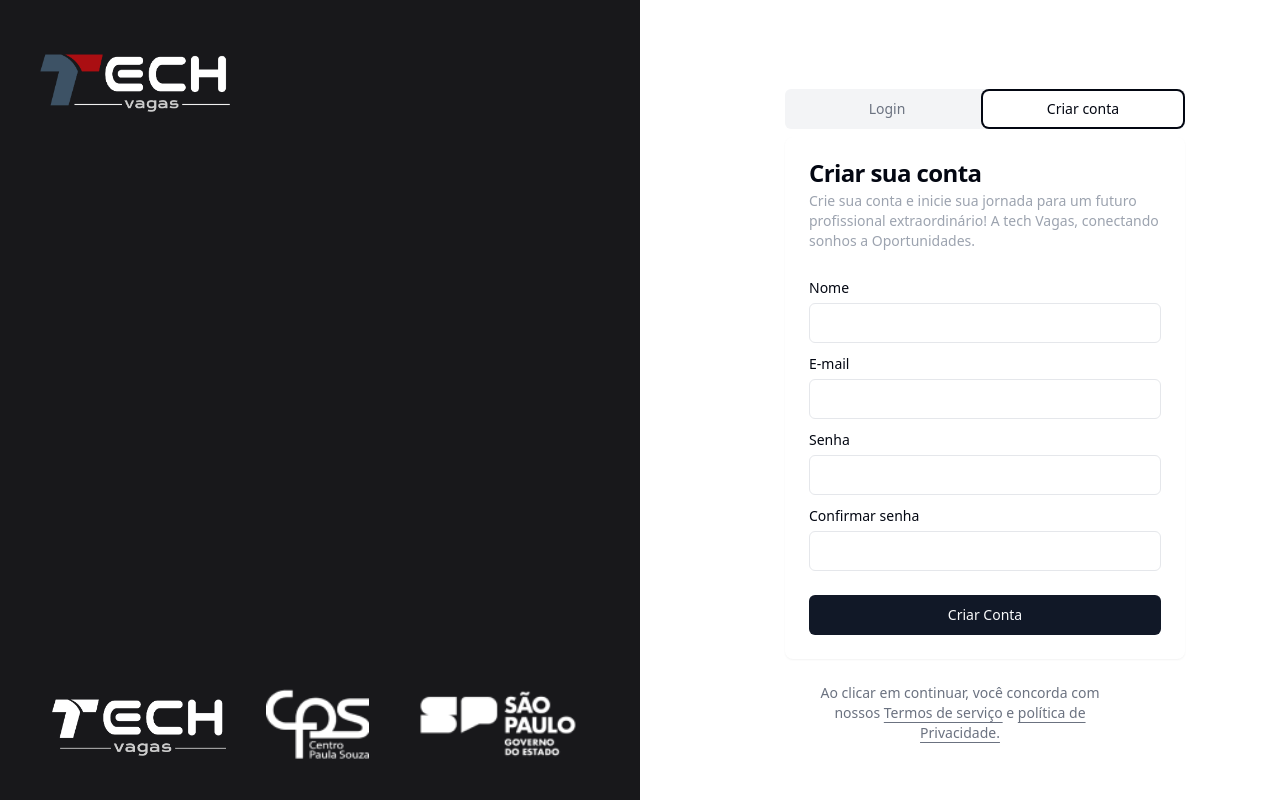
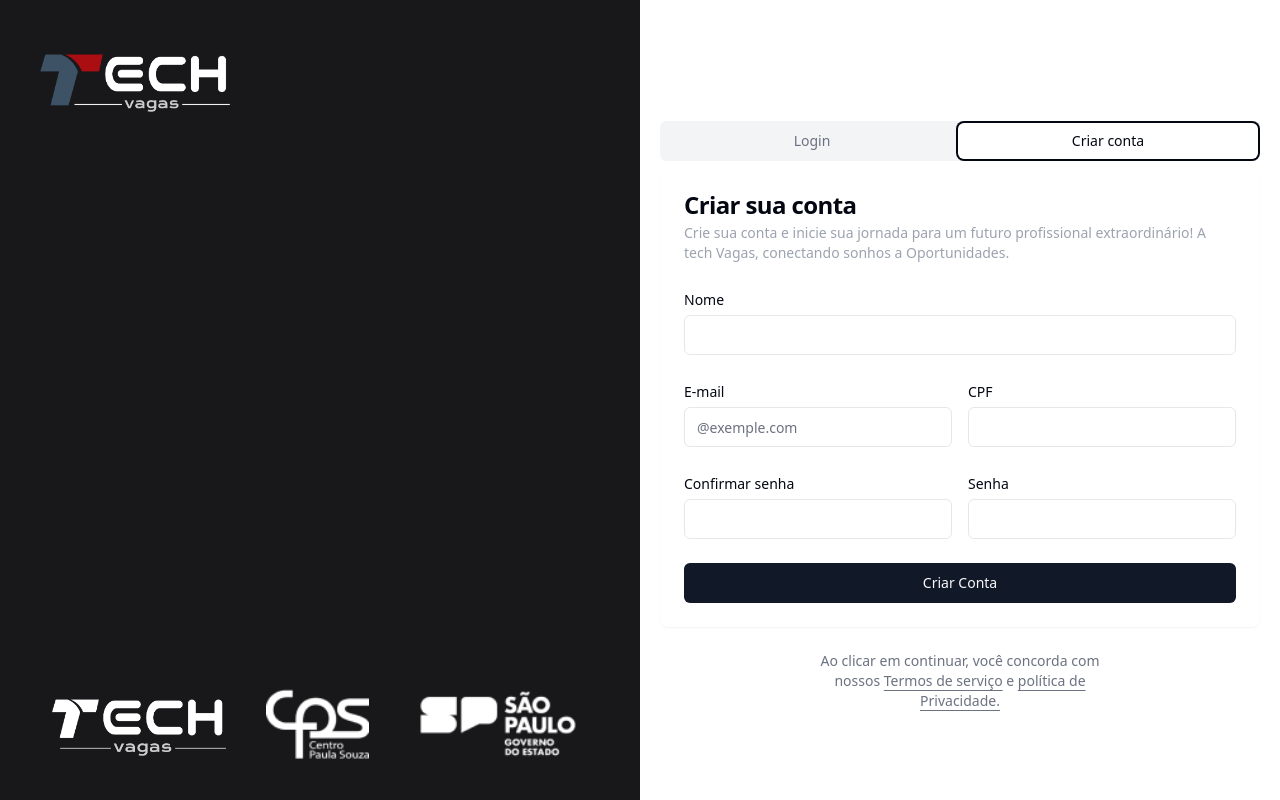
Before and after one commit to guicarsiqsantos/TECH-VAGAS-FRONT-END, a React (Vite) app: page /login in a window 1280 px wide. Both pictures are taken after a click on the tab "Criar conta". Built offline with nearby package versions, Linux system fonts and the light colour scheme.

Commit message:
realizando login

```diff
--- a/src/pages/Login/components/form-create-account.tsx
+++ b/src/pages/Login/components/form-create-account.tsx
@@ -15,6 +15,7 @@ import { Button } from "@/components/ui/button";
 import { Icons } from "@/components/ui/icons";
 import { Badge } from "@/components/ui/badge";
 import api from "@/services/api";
+import Grid from "@mui/material/Grid";
 
 export default function FormCreateAccount() {
   const navigate = useNavigate();
@@ -38,8 +39,12 @@ export default function FormCreateAccount() {
     setIsLoading(true);
     try {
       await api
-        .post("/login", { email: credencial.email, senha: credencial.password })
-        .then(() => {
+        .post("/Sessao/Autentication", {
+          email: credencial.email,
+          senha: credencial.password,
+        })
+        .then((resp) => {
+          console.log(resp.data);
           navigate("/dashboard");
         })
         .finally(() => setIsLoading(false));
@@ -49,7 +54,7 @@ export default function FormCreateAccount() {
   }
 
   return (
-    <Tabs defaultValue="authLogin" className="w-[400px]">
+    <Tabs defaultValue="authLogin" className="w-[600px]">
       <TabsList className="grid w-full grid-cols-2">
         <TabsTrigger value="authLogin">Login</TabsTrigger>
         <TabsTrigger value="account">Criar conta</TabsTrigger>
@@ -97,20 +102,21 @@ export default function FormCreateAccount() {
                 />
               </div>
             </CardContent>
-            <CardFooter className="flex flex-col gap-5">
-              <Link to={"/dashboard"}>
-                <Button disabled={isLoading} className="w-full">
-                  {/* {isLoading && (
+            <CardFooter>
+              {/* <Link to={"/dashboard"}> */}
+              <Button disabled={isLoading} type="submit" className="w-full">
+                {isLoading && (
                   <Icons.spinner className="mr-2 h-4 w-4 animate-spin" />
-                )} */}
+                )}
                 Entrar
               </Button>
-              </Link>
+              {/* </Link> */}
               {message && <Badge variant="outline">⛔ {message}</Badge>}
             </CardFooter>
           </Card>
         </form>
       </TabsContent>
+
       <TabsContent value="account">
         <Card className="border-none">
           <CardHeader>
@@ -120,23 +126,42 @@ export default function FormCreateAccount() {
               extraordinário! A tech Vagas, conectando sonhos a Oportunidades.
             </CardDescription>
           </CardHeader>
+
           <CardContent className="space-y-2">
             <div className="space-y-1">
               <Label htmlFor="current">Nome</Label>
-              <Input id="current" type="password" />
+              <Input id="current" type="text" />
             </div>
+
+            <Grid container spacing={2}>
+              <Grid item xs={12} md={6}>
                 <div className="space-y-1">
                   <Label htmlFor="current">E-mail</Label>
-              <Input id="current" type="password" />
+                  <Input id="current" type="text" placeholder="@exemple.com" />
                 </div>
+              </Grid>
+              <Grid item xs={12} md={6}>
+                <div className="space-y-1">
+                  <Label htmlFor="current">CPF</Label>
+                  <Input id="current" type="text" />
+                </div>
+              </Grid>
+            </Grid>
+
+            <Grid container spacing={2}>
+              <Grid item xs={12} md={6}>
+                <div className="space-y-1">
+                  <Label htmlFor="new">Confirmar senha</Label>
+                  <Input id="new" type="password" />
+                </div>
+              </Grid>
+              <Grid item xs={12} md={6}>
                 <div className="space-y-1">
                   <Label htmlFor="current">Senha</Label>
                   <Input id="current" type="password" />
                 </div>
-            <div className="space-y-1">
-              <Label htmlFor="new">Confirmar senha</Label>
-              <Input id="new" type="password" />
-            </div>
+              </Grid>
+            </Grid>
           </CardContent>
           <CardFooter>
             <Button className="w-full">Criar Conta</Button>
--- a/src/pages/Login/index.tsx
+++ b/src/pages/Login/index.tsx
@@ -38,7 +38,8 @@ export default function Login() {
         </div>
       </div>
       <div className="mt-8 lg:p-8">
-        <div className="mx-auto flex w-full flex-col justify-center space-y-6 sm:w-[350px]">
+        <div className="mx-auto flex w-full flex-col items-center justify-center space-y-6 sm:w-[350px]">
+          {/* <div className="mx-auto flex w-full flex-col justify-center space-y-6 sm:w-[350px]"> */}
           <FormCreateAccount />
 
           <p className="px-8 text-center text-sm text-muted-foreground">
```
Lines whose indentation alone changed are shown as unchanged.
